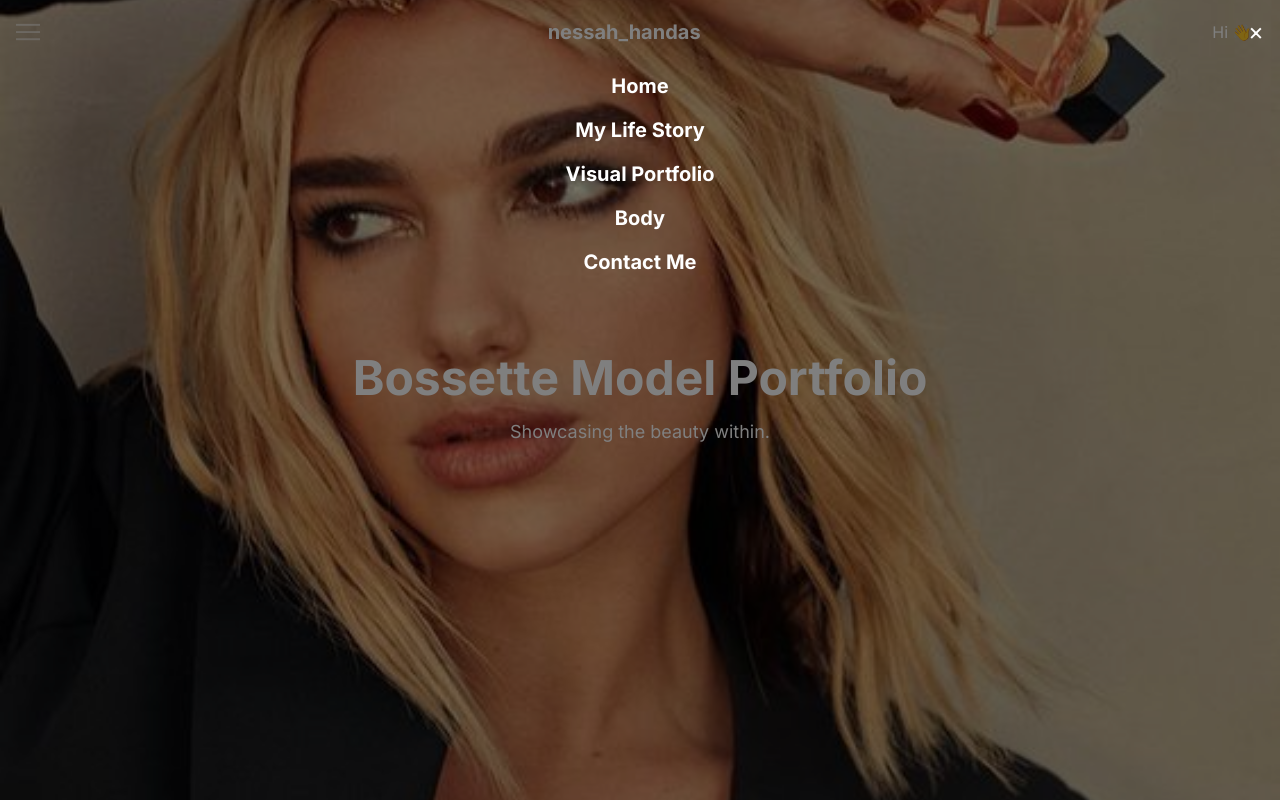
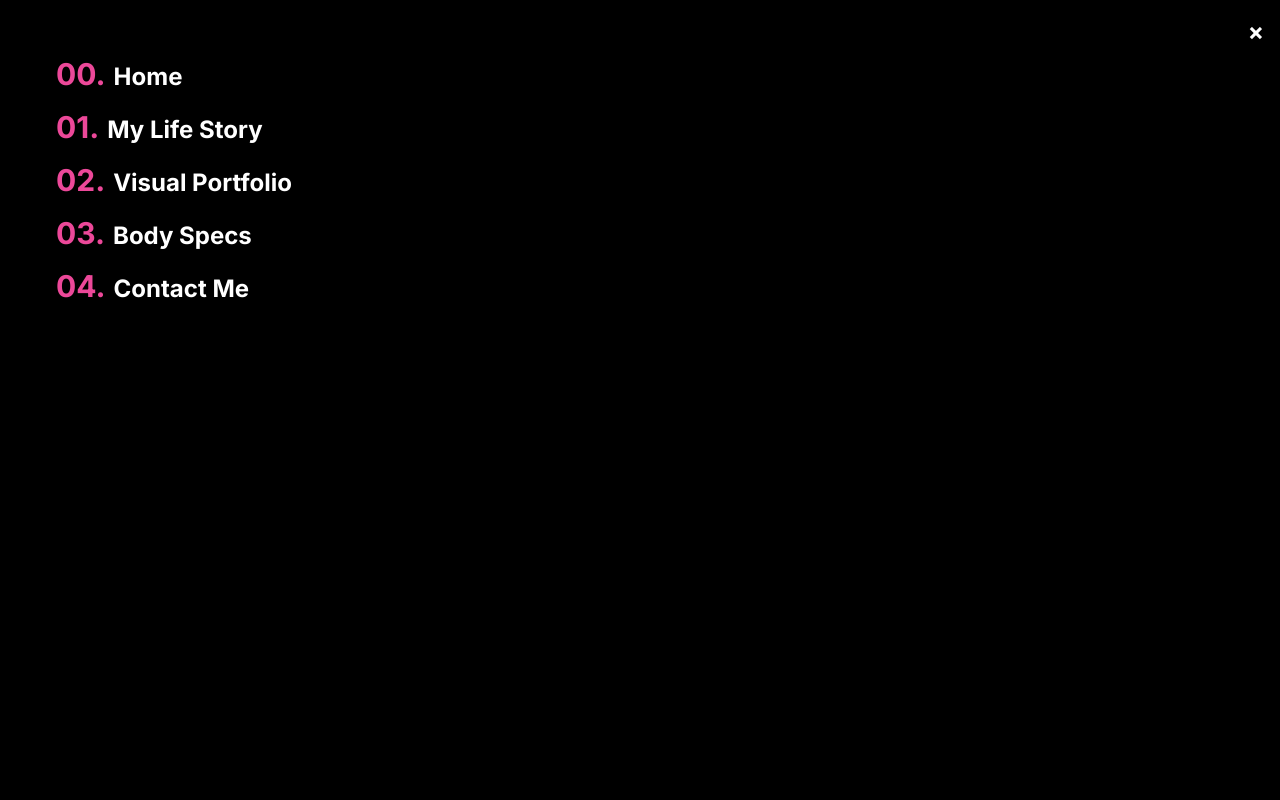
Before and after one commit to Intina47/modelling-portfolio, a Next.js app: page / in a window 1280 px wide. Both pictures are taken after a click on the button 28 px from the left and 32 px from the top of the page. Shown: the top 800 px of the page. Built offline with nearby package versions, Linux system fonts and the light colour scheme.

Commit message:
Add z-index to navbar

```diff
--- a/app/components/navbar.tsx
+++ b/app/components/navbar.tsx
@@ -8,7 +8,7 @@ const Navbar = () => {
  const [isDrawerOpen, setDrawerOpen] = useState(false);
  const toggleDrawer = () => setDrawerOpen(!isDrawerOpen);
  return (
-  <nav className="flex items-center justify-between p-4 bg-transparent">
+  <nav className="flex items-center justify-between p-4 bg-transparent z-50">
    <div className="flex items-center">
     <button type="button" className="text-white text-2xl cursor-pointer" onClick={toggleDrawer}>
      <Image src="/menu1.png" alt="menu" width={150} height={150} className="w-6 h-6" />
@@ -16,17 +16,17 @@ const Navbar = () => {
    </div>
    {isDrawerOpen && (
     <div className="fixed inset-0 bg-black bg-opacity-50 z-50">
-     <div className="flex justify-end p-4">
+     <div className="flex flex-col text-white text-2xl font-bold bg-black p-4 h-screen w-full">
+      <div className="self-end">
        <button className="text-white text-2xl" onClick={toggleDrawer}>
         <span className="block">×</span>
        </button>
       </div>
-     <div className="flex flex-col items-center text-white text-xl font-bold">
-      <Link href="/" className="my-2" onClick={toggleDrawer}>Home</Link>
-      <Link href="/my-life-story" className="my-2" onClick={toggleDrawer}>My Life Story</Link>
-      <Link href="/visual-portfolio" className="my-2" onClick={toggleDrawer}>Visual Portfolio</Link>
-      <Link href="/model-body-info" className="my-2" onClick={toggleDrawer}>Body</Link>
-      <Link href="/contact-me" className="my-2" onClick={toggleDrawer}>Contact Me</Link>
+      <Link href="/" className="my-2 hover:text-pink-500 mx-10 " onClick={toggleDrawer}><span className="mr-2 text-pink-500 text-3xl font-bold oldstyle-nums">00.</span>Home</Link>
+      <Link href="/#my-life-story" className="my-2 hover:text-pink-500 mx-10 " onClick={toggleDrawer}><span className="mr-2 text-pink-500 text-3xl font-bold oldstyle-nums">01.</span>My Life Story</Link>
+      <Link href="/#VisualPortfolio" className="my-2 hover:text-pink-500 mx-10 " onClick={toggleDrawer}><span className="mr-2 text-pink-500 text-3xl font-bold-900 oldstyle-nums">02.</span>Visual Portfolio</Link>
+      <Link href="/#measurements-info" className="my-2 hover:text-pink-500 mx-10 " onClick={toggleDrawer}><span className="mr-2 text-pink-500 text-3xl font-bold oldstyle-nums">03.</span>Body Specs</Link>
+      <Link href="/contact-me" className="my-2 hover:text-pink-500 mx-10" onClick={toggleDrawer}><span className="mr-2 text-pink-500 font-bold text-3xl oldstyle-nums">04.</span>Contact Me</Link>
      </div>
     </div>
    )}
```
Lines whose indentation alone changed are shown as unchanged.
